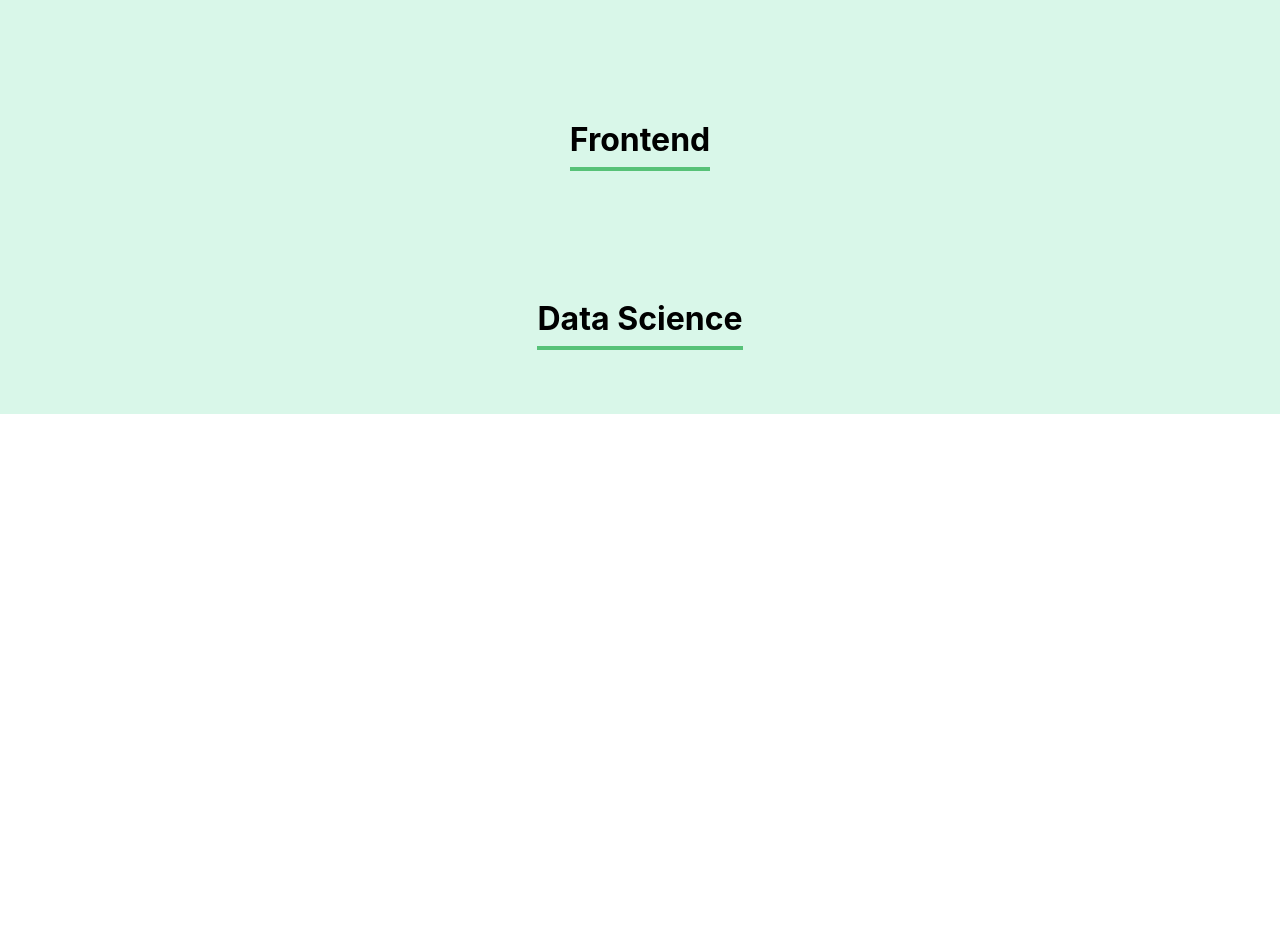
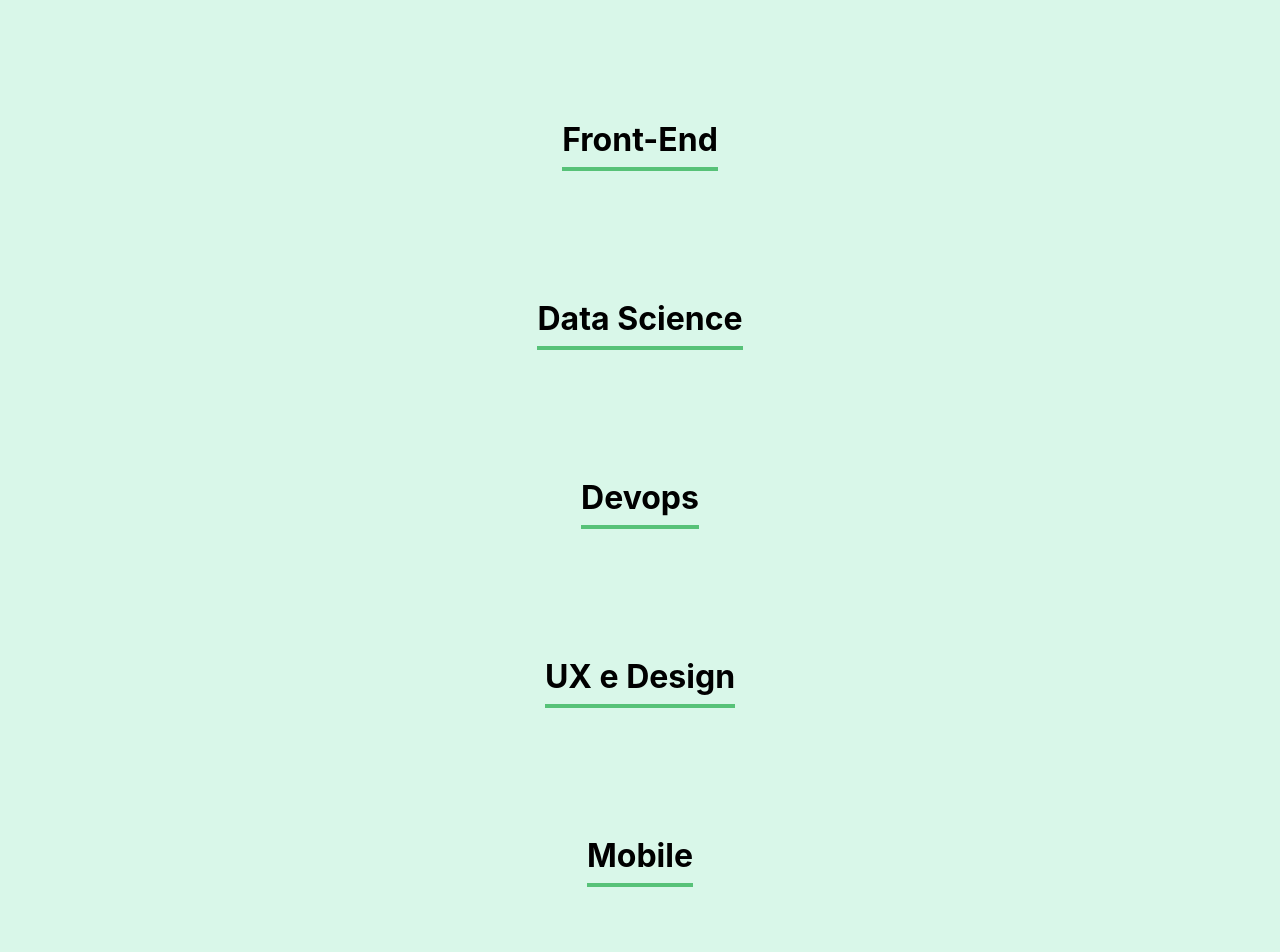
Before and after one commit to Ka1quee/Organo, a React (Create React App) app: page / in a window 1280 px wide. Shown: the part 1600-2552 px from the top of the page. Before the commit the page ends 2014 px from the top, so only its background shows below. Built offline with nearby package versions, Linux system fonts and the light colour scheme.

Commit message:
Adicionando ocres

```diff
--- a/src/App.js
+++ b/src/App.js
@@ -5,6 +5,50 @@ import Formulario from './componentes/Formulario';
 import Time from './componentes/Time';
 
 function App() {
+
+  const times = [
+    {
+      nome: 'Programação',
+      corPrimaria: '#57C278',
+      corSecundaria: '#D9F7E9'
+    },
+
+    {
+      nome: 'Front-End',
+      corPrimaria: '#82CFFA',
+      corSecundaria: '#EBFBFF'
+    },
+
+    {
+      nome: 'Data Science',
+      corPrimaria: '#A6D15T',
+      corSecundaria: '#FDFBE2'
+    },
+
+    {
+      nome: 'Devops',
+      corPrimaria: '#ED6B69',
+      corSecundaria: '#FDE7E8'
+    },
+
+    {
+      nome: 'UX e Design',
+      corPrimaria: '#DB6EBF',
+      corSecundaria: '#FAE9FS'
+    },
+
+    {
+      nome: 'Mobile',
+      corPrimaria: '#FFBAOS',
+      corSecundaria: '#FFF5D9'
+    },
+
+    {
+      nome: 'Inovação e Gestão',
+      corPrimaria: '#FFBA29',
+      corSecundaria: '#FFEEDF'
+    }
+  ]
 
   // sempre que formos fazer listas/arrays nos usamos "[]"
   const [colaboradores, setColaboradores] = useState([])
@@ -18,9 +62,11 @@ function App() {
       {/* chamamos o componente para pagina principal dessa forma, ele automaticamente irá importar para ca */}
      <Banner/>
      <Formulario aoColaboradorCadastrado = {colaborador => aoNovoColaboradorAdicionado(colaborador)}/>
-     <Time nome="Programação"/>
-     <Time nome="Frontend"/>
-     <Time nome="Data Science"/>
+
+     {times.map(time => <Time nome={time.nome}/> )}
+
+
+
     </div>
   );
 }
```
